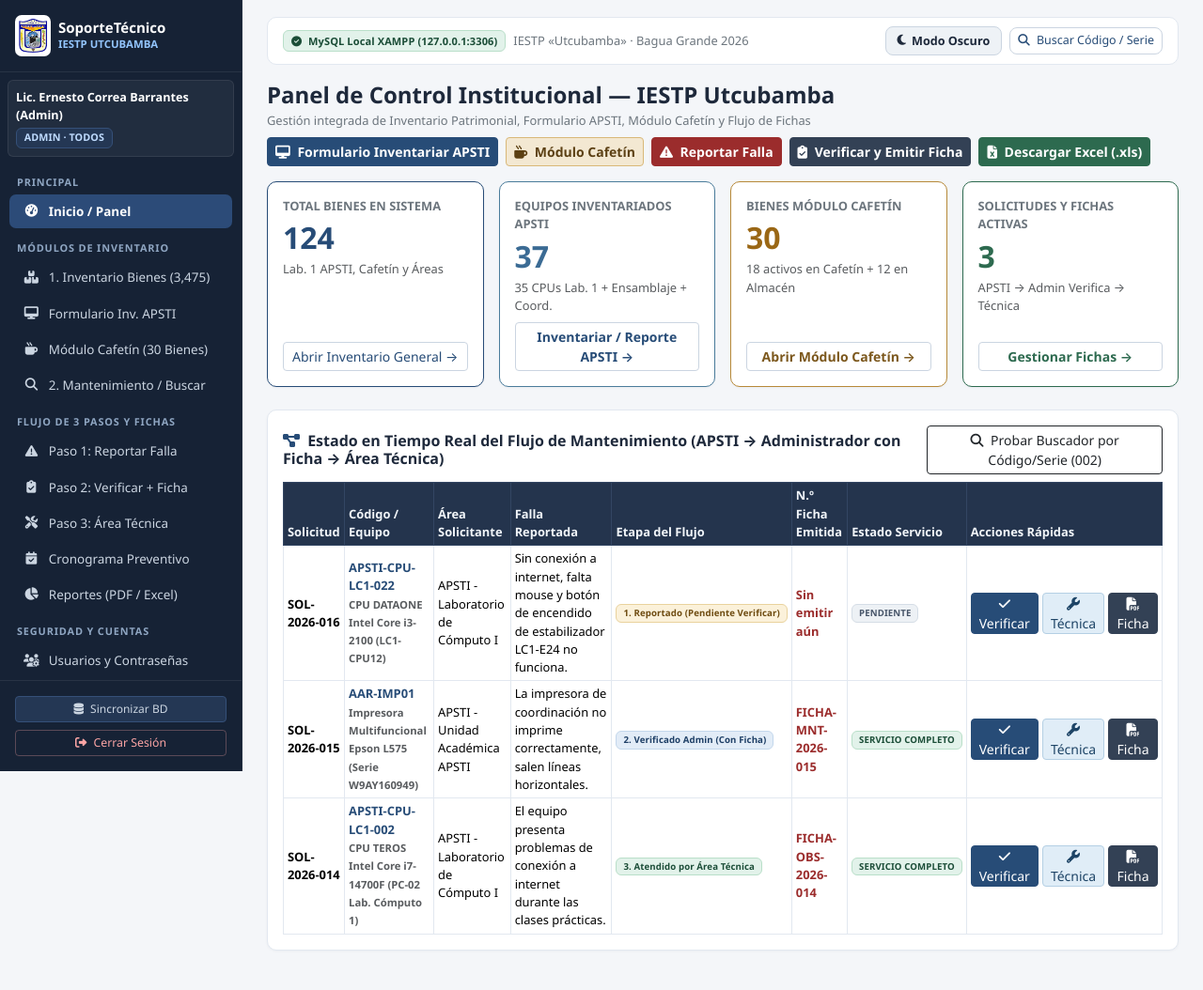
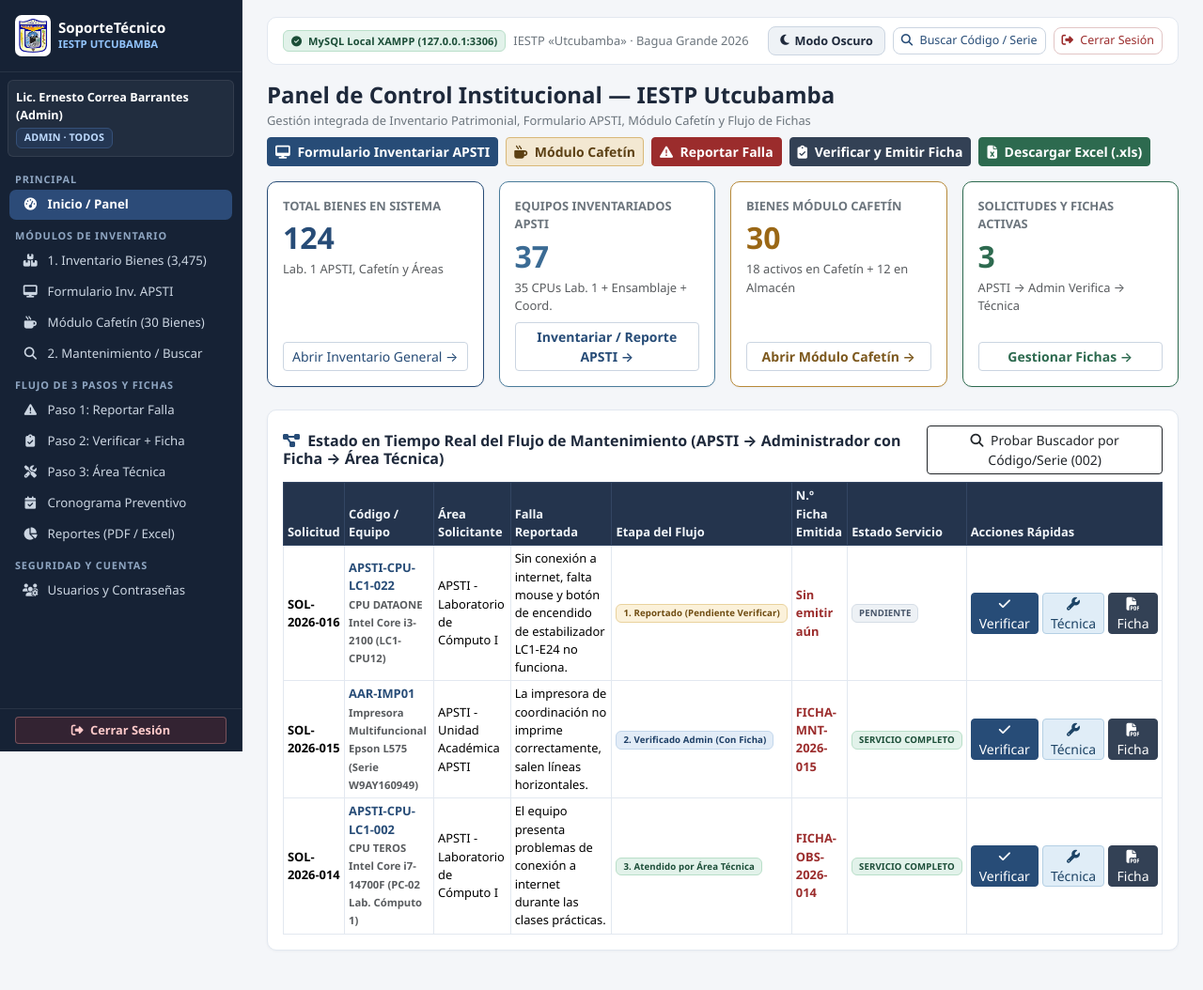
Before and after one commit to 60986288-web/sistema-mantenimiento-iestpu-2026, a PHP site: page /public/admin/index.php in a window 1280 px wide. Shown: the whole page at 94% size. Run offline with PHP 8.4, Linux system fonts and the light colour scheme; a user stored in the database is signed in; data comes from the database, SQL or seed files in the repository.

Commit message:
Update layout.php

```diff
--- a/includes/layout.php
+++ b/includes/layout.php
@@ -150,8 +150,8 @@ function renderHeader(string $titulo, string $activeMenu = 'inicio'): void {
         html[data-theme="dark"] .btn-outline-warning,
         html[data-theme="dark"] .btn-outline-success { color: #cbd5e1 !important; border-color: #3b4f6b !important; }
 
-        .nav-section { font-size: 0.68rem; text-transform: uppercase; letter-spacing: 0.08em; color: #8fa6c2; padding: 11px 18px 3px; font-weight: 700; }
-        .sidebar a.nav-link { color: #cbd5e1; padding: 8px 15px; border-radius: 7px; margin: 2px 10px; font-size: 0.84rem; display: flex; align-items: center; gap: 10px; text-decoration: none; transition: all 0.15s; }
+        .nav-section { font-size: 0.68rem; text-transform: uppercase; letter-spacing: 0.08em; color: #8fa6c2; padding: 8px 16px 2px; font-weight: 700; }
+        .sidebar a.nav-link { color: #cbd5e1; padding: 6px 14px; border-radius: 7px; margin: 1px 10px; font-size: 0.83rem; display: flex; align-items: center; gap: 10px; text-decoration: none; transition: all 0.15s; }
         .sidebar a.nav-link:hover { background: var(--sidebar-hover); color: #fff; }
         .sidebar a.nav-link.active { background: var(--sidebar-active); color: #fff; font-weight: 600; }
 
@@ -228,9 +228,8 @@ function renderHeader(string $titulo, string $activeMenu = 'inicio'): void {
         <div class="nav-section">Seguridad y Cuentas</div>
         <a href="<?= baseUrl('admin/usuarios.php') ?>" class="nav-link <?= $activeMenu==='usuarios'?'active':'' ?>"><i class="fa-solid fa-users-gear fa-fw"></i> Usuarios y Contraseñas</a>
     </div>
-    <div class="p-3 border-top" style="border-color:rgba(255,255,255,0.08)!important;">
-        <a href="<?= baseUrl('instalar.php') ?>" class="btn btn-sm w-100 mb-2" style="font-size:0.75rem;background:#243754;color:#cbd5e1;border:1px solid #355078;"><i class="fa-solid fa-database me-1"></i> Sincronizar BD</a>
-        <a href="<?= baseUrl('logout.php') ?>" class="btn btn-sm w-100" style="font-size:0.77rem;background:transparent;color:#fca5a5;border:1px solid rgba(252,165,165,0.3);"><i class="fa-solid fa-right-from-bracket me-1"></i> Cerrar Sesión</a>
+    <div class="p-2 px-3 border-top" style="border-color:rgba(255,255,255,0.08)!important;">
+        <a href="<?= baseUrl('logout.php') ?>" class="btn btn-sm w-100 fw-semibold" style="font-size:0.80rem;background:rgba(155,44,44,0.22);color:#fecaca;border:1px solid rgba(252,165,165,0.35);"><i class="fa-solid fa-right-from-bracket me-1"></i> Cerrar Sesión</a>
     </div>
 </div>
 <div class="main-content">
@@ -245,6 +244,9 @@ function renderHeader(string $titulo, string $activeMenu = 'inicio'): void {
             </button>
             <a href="<?= baseUrl('admin/buscar_equipo.php') ?>" class="btn btn-outline-primary btn-sm" style="border-radius:8px;font-size:0.78rem;">
                 <i class="fa-solid fa-magnifying-glass me-1"></i> Buscar Código / Serie
+            </a>
+            <a href="<?= baseUrl('logout.php') ?>" class="btn btn-outline-danger btn-sm" style="border-radius:8px;font-size:0.78rem;">
+                <i class="fa-solid fa-right-from-bracket me-1"></i> Cerrar Sesión
             </a>
         </div>
     </div>
```
